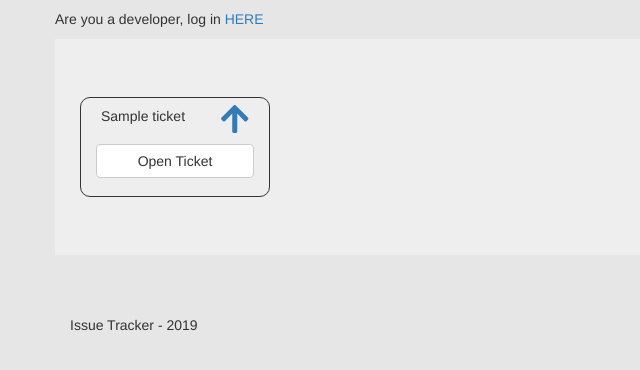
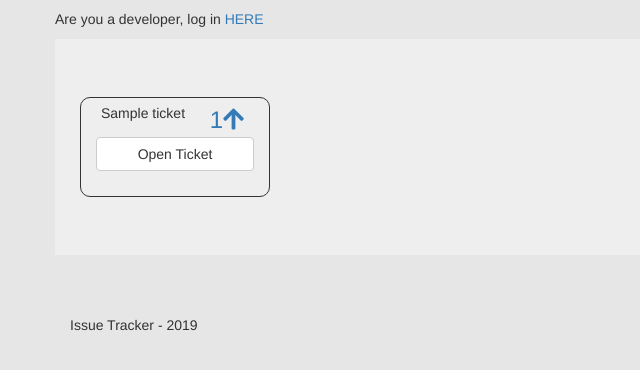
Before and after one commit to GarethMellon/django-issues-tracker, a Django app: page / in a window 1280 px wide. Shown: the part 51-421 px from the top of the page, without its empty margins (0-640 px from the left). Run offline with Django 3.2, Linux system fonts and the light colour scheme; tables that the repository leaves empty hold one stand-in row (values such as "Sample post"); some libraries are stand-ins or nearby versions.

Commit message:
Bug fix with dashboard UI and upvote display

```diff
--- a/dashboard/templates/dashboard.html
+++ b/dashboard/templates/dashboard.html
@@ -9,7 +9,7 @@
             <div class="row dashboard-subject">
                 <span>{{ ticket.subject }}</span>
             </div>
-            <a href="{% url 'up_vote' ticket.id %}" class="up-vote"><i class="fas fa-arrow-up"></i></a>
+            <a href="{% url 'up_vote' ticket.id %}" class="up-vote">{{ ticket.up_vote }}<i class="fas fa-arrow-up"></i></a>
             <a href="{% url 'view_ticket' ticket.id  %}" class ="btn btn-default btn-dashboard">Open Ticket</a>
         </div>
 
--- a/static/css/style.css
+++ b/static/css/style.css
@@ -21,7 +21,7 @@ body {
 }
 
 .dashboard-subject {
-    width: 67%;
+    width: 60%;
     display: inline-block;
     margin: 5px 5px 5px 5px;
     text-overflow: ellipsis;
@@ -30,7 +30,7 @@ body {
 }
 
 .up-vote {
-    font-size: xx-large;
+    font-size: x-large;
     margin: 5px 5px 5px 5px;
 }
 
```
